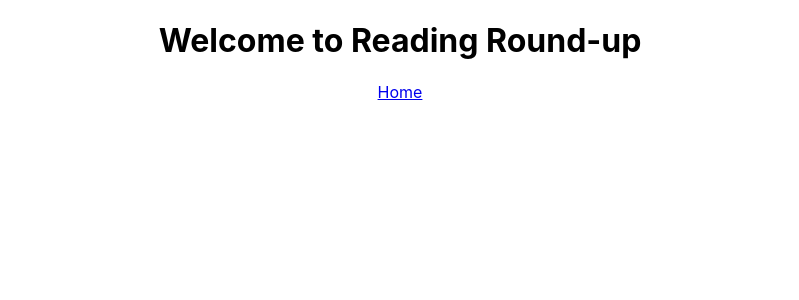
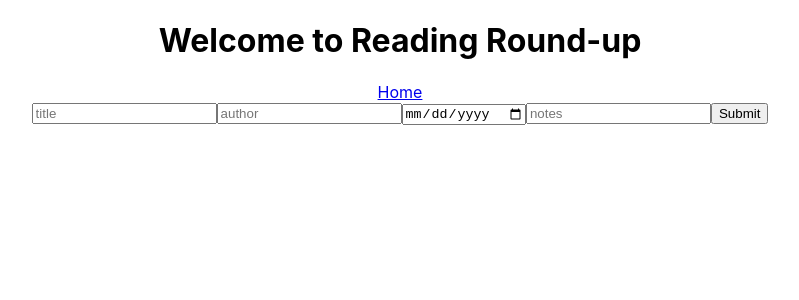
Before and after one commit to AlisonW417/reading-round-up, a React (Create React App) app in the folder reading-round-up-frontend/: page /books/new in a window 1280 px wide. Shown: the top 300 px of the page, without its empty margins (240-1039 px from the left). Built offline with nearby package versions, Linux system fonts and the light colour scheme; no server answers.

Commit message:
started to add new book form

```diff
--- a/reading-round-up-frontend/src/App.js
+++ b/reading-round-up-frontend/src/App.js
@@ -24,7 +24,7 @@ class App extends React.Component {
         <Route exact path='/' render={() => loggedIn ? <MainContainer /> : <Home />}/>
         <Route exact path='/login' component={Login} />
         <Route exact path='/signup' component={Signup} />
-        <Route exact path='/book/new' component={NewBookForm} />
+        <Route exact path='/books/new' component={NewBookForm} />
       </div>
     );
   }
--- /dev/null
+++ b/reading-round-up-frontend/src/actions/newBookForm.js
@@ -0,0 +1,12 @@
+export const updateNewBookForm = formData => {
+    return {
+        type: "UPDATE_NEW_BOOK_FORM",
+        formData
+    }
+}
+
+export const resetNewBookForm = () => {
+    return {
+        type: "RESET_NEW_BOOK_FORM"
+    }
+}
--- a/reading-round-up-frontend/src/components/NewBookForm.js
+++ b/reading-round-up-frontend/src/components/NewBookForm.js
@@ -1,7 +1,36 @@
 import React from 'react'
+import { connect } from 'react-redux'
+import { updateNewBookForm } from '../actions/newBookForm'
 
-const NewBookForm = () => (
-    <div></div>
-)
+const NewBookForm = ( { newBookFormData, history }) => {
 
-export default NewBookForm;
+    const handleOnChange = event => {
+        const newBookData = {
+            ...newBookFormData,
+            [event.target.name]: event.target.value
+        }
+        updateNewBookForm(newBookData)
+    }
+
+    const handleOnSubmit = event => {
+        event.preventDefault()
+    }
+
+    return (
+        <form onSubmit={handleOnSubmit}>
+            <input placeholder="title" name="title" type="text" value={newBookFormData.title} onChange={handleOnChange} />
+            <input placeholder="author" name="author" type="text" value={newBookFormData.author} onChange={handleOnChange} />
+            <input placeholder="date finished" name="date_finished" type="date" value={newBookFormData.data_finished} onChange={handleOnChange} />
+            <input placeholder="notes" name="notes" type="textarea" value={newBookFormData.notes} onChange={handleOnChange} />
+            <input type="submit" value="Submit" />
+        </form>
+    )
+}
+
+const mapStateToProps = state => {
+    return {
+        newBookFormData: state.newBookForm
+    }
+}
+
+export default connect(mapStateToProps, { updateNewBookForm })(NewBookForm);
--- /dev/null
+++ b/reading-round-up-frontend/src/reducers/newBookForm.js
@@ -0,0 +1,19 @@
+const initialState = {
+    title: "",
+    author: "",
+    date_finished: "",
+    notes: ""
+}
+
+const newBookForm = (state = initialState, action) => {
+    switch (action.type) {
+        case "UPDATE_NEW_BOOK_FORM":
+            return action.formData
+        case "RESET_NEW_BOOK_FORM":
+            return initialState
+        default:
+            return state
+    }
+}
+
+export default newBookForm
--- a/reading-round-up-frontend/src/store.js
+++ b/reading-round-up-frontend/src/store.js
@@ -5,13 +5,15 @@ import currentUser from './reducers/currentUser.js'
 import loginForm from './reducers/loginForm'
 import signupForm from './reducers/signupForm.js'
 import bookList from './reducers/bookList'
+import newBookForm from './reducers/newBookForm.js'
 
 const reducer = combineReducers({
     user: usersReducer,
     currentUser,
     loginForm,
     signupForm,
-    bookList
+    bookList,
+    newBookForm
   })
 
 const composeEnhancer = window.__REDUX_DEVTOOLS_EXTENSION_COMPOSE__ || compose;
```
Also changed, not shown: 1 other file (tests, documents, lock files or other folders).
